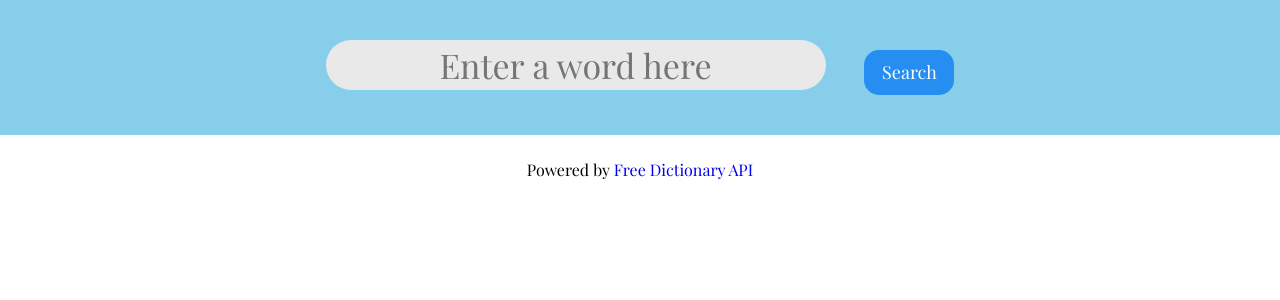
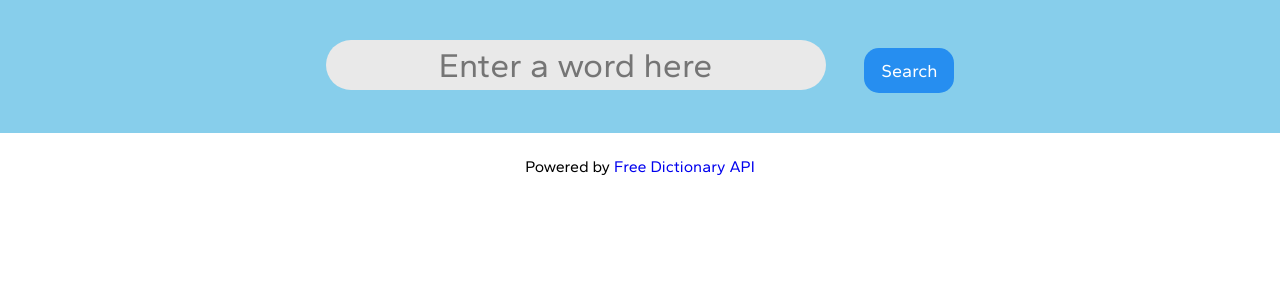
Before and after one commit to isobarbaric/Dictionary, a Flask app: page / in a window 1280 px wide. Shown: the top 300 px of the page. Run offline with Flask 2, Linux system fonts and the light colour scheme.

Commit message:
changed font

```diff
--- a/static/styles/styles.css
+++ b/static/styles/styles.css
@@ -1,6 +1,6 @@
 
 * {
-  font-family: 'Playfair Display', serif;
+  font-family: 'Gantari', sans-serif;
   box-sizing: border-box;
   margin: 0;
 }
--- a/templates/base.html
+++ b/templates/base.html
@@ -6,7 +6,7 @@
         <link rel="icon" type="image/x-icon" href="{{ url_for('static', filename='images/favicon.ico') }}">
         <link rel="preconnect" href="https://fonts.googleapis.com">
         <link rel="preconnect" href="https://fonts.gstatic.com" crossorigin>
-        <link href="https://fonts.googleapis.com/css2?family=Playfair+Display&display=swap" rel="stylesheet">
+        <link href="https://fonts.googleapis.com/css2?family=Gantari&display=swap" rel="stylesheet">
     </head>
     <body>
         <div id='search-bar'>
--- a/templates/error.html
+++ b/templates/error.html
@@ -6,7 +6,7 @@
         <link rel="icon" type="image/x-icon" href="{{ url_for('static', filename='images/favicon.ico') }}">
         <link rel="preconnect" href="https://fonts.googleapis.com">
         <link rel="preconnect" href="https://fonts.gstatic.com" crossorigin>
-        <link href="https://fonts.googleapis.com/css2?family=Playfair+Display&display=swap" rel="stylesheet">
+        <link href="https://fonts.googleapis.com/css2?family=Gantari&display=swap" rel="stylesheet">
     </head>
     <body>
         <div id='search-bar'>
```
